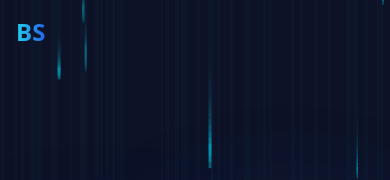
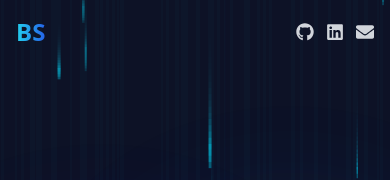
Before and after one commit to bintangmcsinaga/Portofolio, a React (Vite) app: page / in a window 390 px wide. Shown: the top 180 px of the page. Built offline with nearby package versions, Linux system fonts and the light colour scheme.

Commit message:
solving github icon missing in mobile mode

```diff
--- a/src/components/Header.jsx
+++ b/src/components/Header.jsx
@@ -50,15 +50,15 @@ const Header = () => {
                         </ul>
                     </nav>
 
-                    <div className="hidden md:flex items-center space-x-4">
-                        <a href="https://github.com/bintangmcsinaga" target="_blank" rel="noopener noreferrer" className="text-gray-400 hover:text-white transition-colors">
-                            <FaGithub size={20} />
+                    <div className="flex items-center space-x-3 md:space-x-4">
+                        <a href="https://github.com/bintangmcsinaga" target="_blank" rel="noopener noreferrer" className="text-gray-300 hover:text-white transition-colors">
+                            <FaGithub size={18} className="md:h-5 md:w-5" />
                         </a>
-                        <a href="https://www.linkedin.com/in/bintang-sinaga-62b552229" target="_blank" rel="noopener noreferrer" className="text-gray-400 hover:text-white transition-colors">
-                            <FaLinkedin size={20} />
+                        <a href="https://www.linkedin.com/in/bintang-sinaga-62b552229" target="_blank" rel="noopener noreferrer" className="text-gray-300 hover:text-white transition-colors">
+                            <FaLinkedin size={18} className="md:h-5 md:w-5" />
                         </a>
-                        <a href="mailto:bintangsinaga007@gmail.com" className="text-gray-400 hover:text-white transition-colors">
-                            <FaEnvelope size={20} />
+                        <a href="mailto:bintangsinaga007@gmail.com" className="text-gray-300 hover:text-white transition-colors">
+                            <FaEnvelope size={18} className="md:h-5 md:w-5" />
                         </a>
                     </div>
 
--- a/src/components/TetrisGame.jsx
+++ b/src/components/TetrisGame.jsx
@@ -150,7 +150,7 @@ const getLineScore = (linesCleared) => {
     return scoreTable[linesCleared] ?? 0
 }
 
-const TetrisGame = ({ onExit }) => {
+const TetrisGame = ({ onExit = () => {} }) => {
     const [board, setBoard] = useState(createEmptyBoard)
     const [currentPiece, setCurrentPiece] = useState(() => getSpawnPiece())
     const [nextType, setNextType] = useState(() => getRandomType())
```
